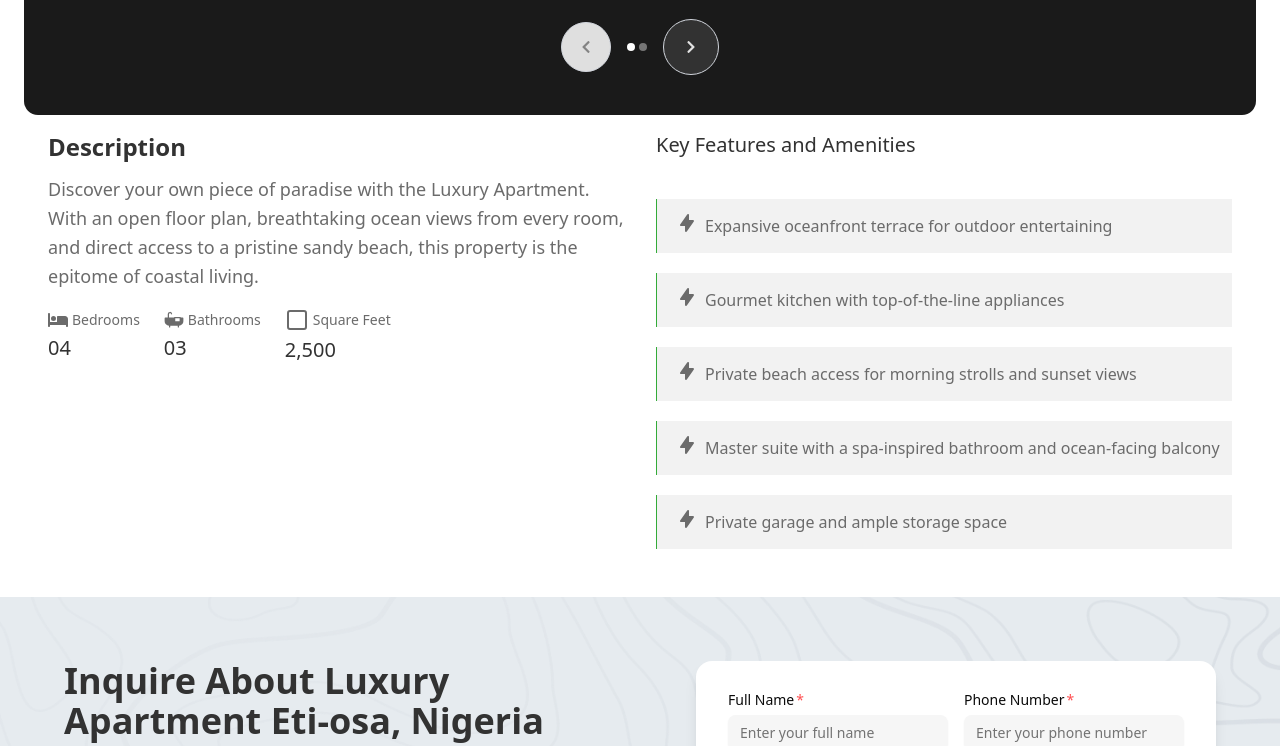
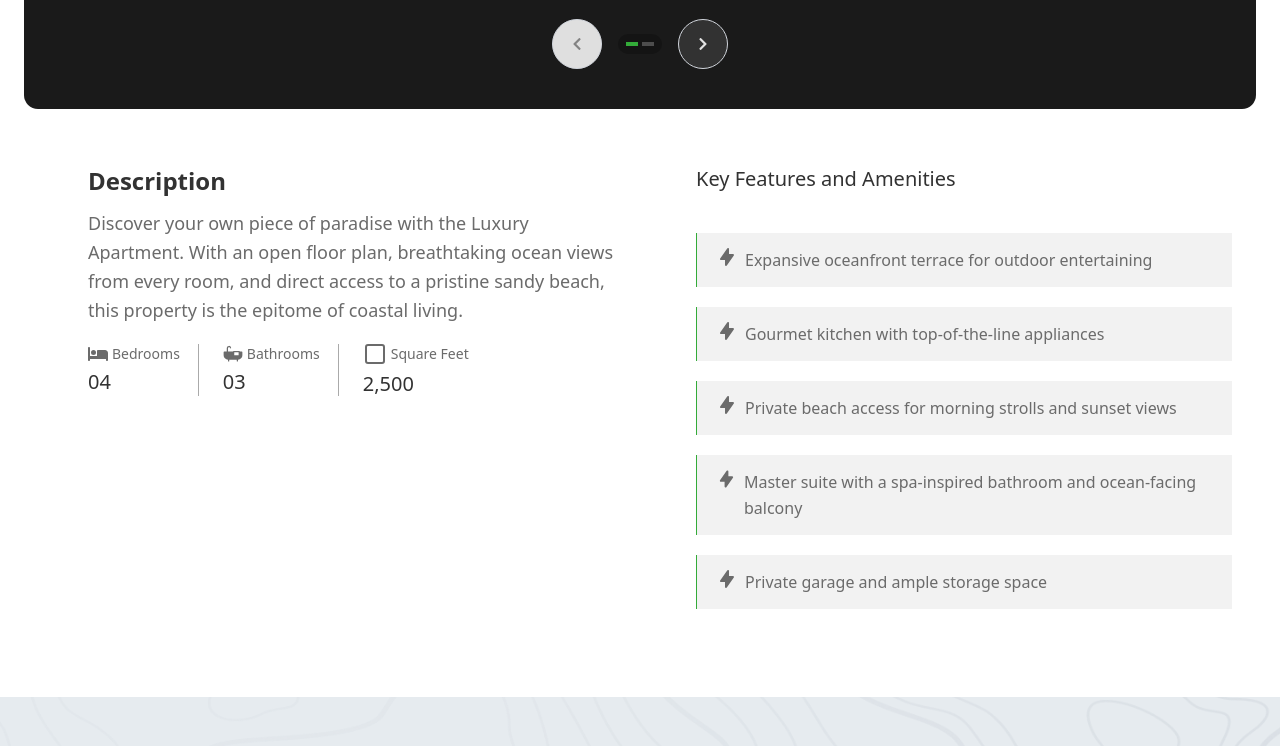
Before and after one commit to zexchsf/creatan-website, a Next.js app: page /properties/commercial in a window 1280 px wide. Shown: the part 900-1646 px from the top of the page. Built offline with nearby package versions, Linux system fonts and the light colour scheme.

Commit message:
fix: correct formatting in property inquiry title and enhance layout styling in listing component

```diff
--- a/components/layouts/property-detail/contact-us-section.tsx
+++ b/components/layouts/property-detail/contact-us-section.tsx
@@ -63,7 +63,7 @@ export function ContactUsSection({ property }: ContactUsSectionProps) {
           <div className="space-y-8">
             <div className="space-y-4">
               <h2 className="text-3xl lg:text-4xl font-bold text-[#323232]">
-                Inquire About {property?.title} {property?.location} Property
+                Inquire About {property?.title}, {property?.location} Property
               </h2>
               <p className="text-[#6B6B6B] text-lg">
                 Interested in this property? Fill out the form below, and our
--- a/components/layouts/property-detail/listing.tsx
+++ b/components/layouts/property-detail/listing.tsx
@@ -97,10 +97,10 @@ export function Listing({ property }: ListingsProps) {
 
             <div className="flex items-center justify-center gap-4 mt-6">
               <button
-                className={`rounded-full border border-gray-300 flex items-center justify-center transition-all ${
+                className={`rounded-full border border-gray-300 flex items-center justify-center transition-all w-[50px] h-[50px] ${
                   image.index === 0
-                    ? "bg-[#DFDFDF] w-[50px] h-[50px] cursor-not-allowed"
-                    : "bg-[#323232] hover:bg-[#404040] w-[56px] h-[56px]"
+                    ? "bg-[#DFDFDF] cursor-not-allowed"
+                    : "bg-[#323232] hover:bg-[#404040]"
                 }`}
                 disabled={image.index === 0}
                 onClick={() => {
@@ -119,21 +119,21 @@ export function Listing({ property }: ListingsProps) {
                   }`}
                 />
               </button>
-              <div className="flex gap-1">
+              <div className="flex bg-[#141414] p-2 rounded-full gap-1">
                 {property?.images?.map((img: string | StaticImageData, i: number) => (
                   <div
                     key={i}
-                    className={`w-2 h-2 rounded-full ${
-                      i === image.index ? "bg-white" : "bg-white/40"
+                    className={`w-3 h-1 ${
+                      i === image.index ? "bg-[#33AB39]" : "bg-[#4D4D4D]"
                     }`}
                   />
                 ))}
               </div>
               <button
-                className={`rounded-full border border-gray-300 flex items-center justify-center transition-all ${
+                className={`rounded-full border border-gray-300 flex items-center justify-center transition-all w-[50px] h-[50px] ${
                   image.index + 1 === property?.images?.length
-                    ? "bg-[#DFDFDF] w-[50px] h-[50px] cursor-not-allowed"
-                    : "bg-[#323232] hover:bg-[#404040] w-[56px] h-[56px]"
+                    ? "bg-[#DFDFDF]  cursor-not-allowed"
+                    : "bg-[#323232] hover:bg-[#404040]"
                 }`}
                 disabled={image.index + 1 === property?.images?.length}
                 onClick={() => {
@@ -159,7 +159,7 @@ export function Listing({ property }: ListingsProps) {
 
           <div className="p-6 pt-4">
             <div className="grid md:grid-cols-2 gap-8">
-              <div>
+              <div className="py-10 pl-10">
                 <h3 className="text-2xl font-semibold text-[#323232] mb-3">
                   Description
                 </h3>
@@ -167,9 +167,8 @@ export function Listing({ property }: ListingsProps) {
                   {property?.description}
                 </p>
 
-                {/* Property Stats */}
-                <div className="flex items-center gap-6 text-sm text-gray-600">
-                  <div className="flex flex-col gap-1">
+                <div className="flex items-center gap-6 text-sm">
+                  <div className="flex flex-col gap-1 border-r border-[#AAAAAA] pr-[18px]">
                     <div className="flex items-center gap-1 text-[#6B6B6B]">
                       <FaBed className="text-xl" />
                       <span className="text-sm">Bedrooms</span>
@@ -181,7 +180,7 @@ export function Listing({ property }: ListingsProps) {
                     </span>
                   </div>
 
-                  <div className="flex flex-col gap-1">
+                  <div className="flex flex-col gap-1 border-r border-[#AAAAAA] pr-[18px]">
                     <div className="flex items-center gap-1 text-[#6B6B6B]">
                       <PiBathtubFill className="text-xl" />
                       <span className="text-sm">Bathrooms</span>
@@ -205,7 +204,7 @@ export function Listing({ property }: ListingsProps) {
                 </div>
               </div>
 
-              <div>
+              <div className="py-10 pl-10">
                 <h3 className="text-xl font-medium text-[#323232] mb-10">
                   Key Features and Amenities
                 </h3>
```
